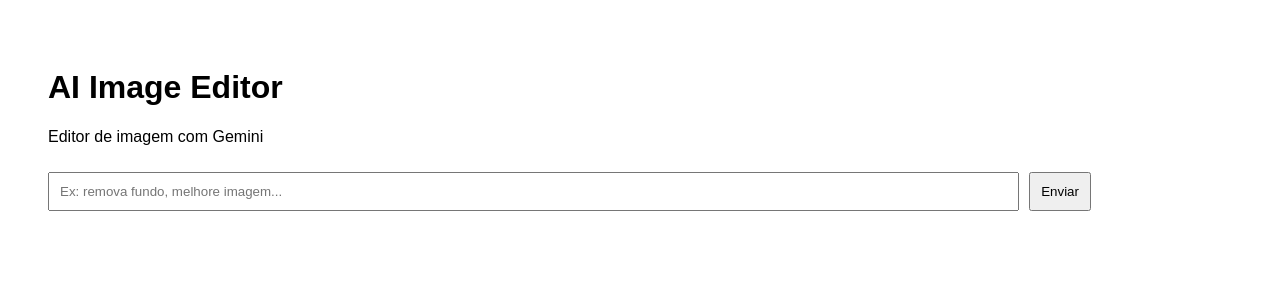
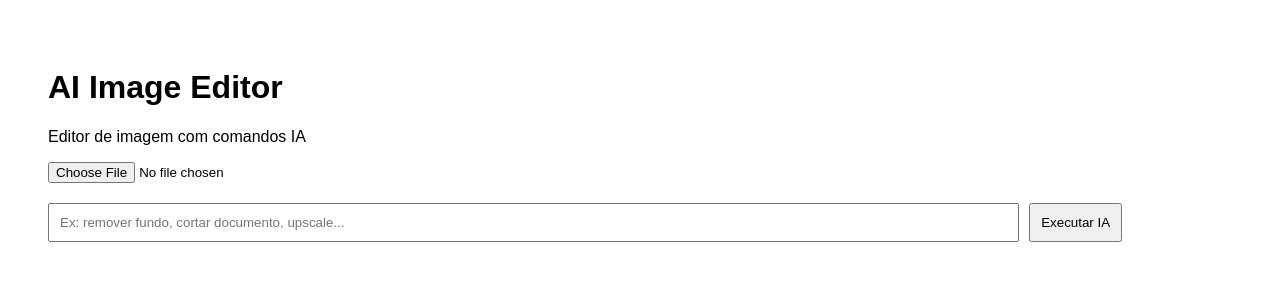
Before and after one commit to lnpott/ai-image-editor, a Next.js app: page / in a window 1280 px wide. Shown: the top 300 px of the page. Built offline with nearby package versions, Linux system fonts and the light colour scheme.

Commit message:
Add image upload and editor interface

```diff
--- a/app/page.tsx
+++ b/app/page.tsx
@@ -3,16 +3,29 @@
 
 export default function Home(){
  const [prompt,setPrompt]=useState("");
+ const [image,setImage]=useState<string>("");
  const [msg,setMsg]=useState("");
+
  async function run(){
   const r=await fetch('/api/gemini',{method:'POST',headers:{'Content-Type':'application/json'},body:JSON.stringify({prompt})});
-  const j=await r.json(); setMsg(j.text||'OK');
+  const j=await r.json();
+  setMsg(j.text || 'Processado');
  }
+
  return <main style={{padding:40,fontFamily:'Arial'}}>
- <h1>AI Image Editor</h1>
- <p>Editor de imagem com Gemini</p>
- <input placeholder="Ex: remova fundo, melhore imagem..." value={prompt} onChange={e=>setPrompt(e.target.value)} style={{width:'80%',padding:10}}/>
- <button onClick={run} style={{padding:10,margin:10}}>Enviar</button>
- <pre>{msg}</pre>
+  <h1>AI Image Editor</h1>
+  <p>Editor de imagem com comandos IA</p>
+
+  <input type="file" accept="image/*" onChange={e=>{
+    const f=e.target.files?.[0];
+    if(f) setImage(URL.createObjectURL(f));
+  }}/>
+
+  {image && <img src={image} style={{maxWidth:400,display:'block',marginTop:20}}/>}
+
+  <input placeholder="Ex: remover fundo, cortar documento, upscale..." value={prompt} onChange={e=>setPrompt(e.target.value)} style={{width:'80%',padding:10,marginTop:20}}/>
+  <button onClick={run} style={{padding:10,margin:10}}>Executar IA</button>
+
+  <pre>{msg}</pre>
  </main>
 }
```
